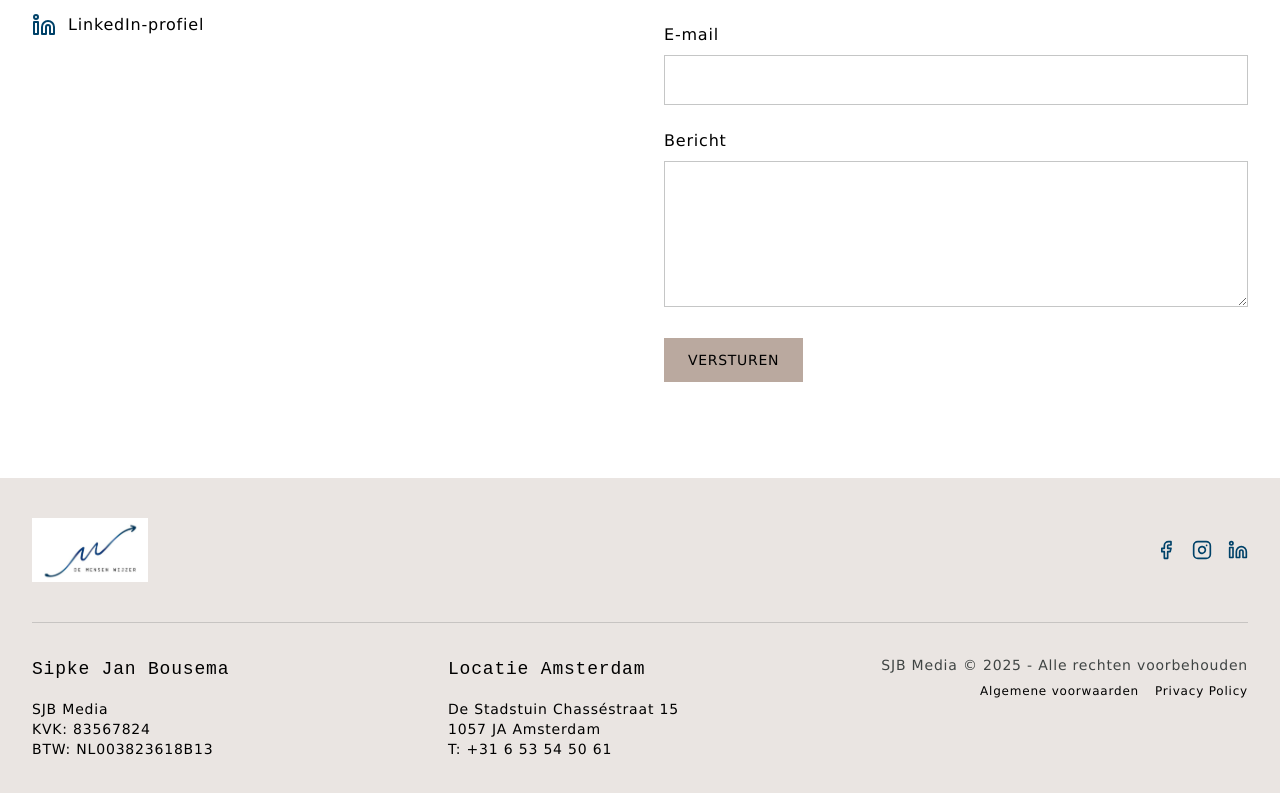
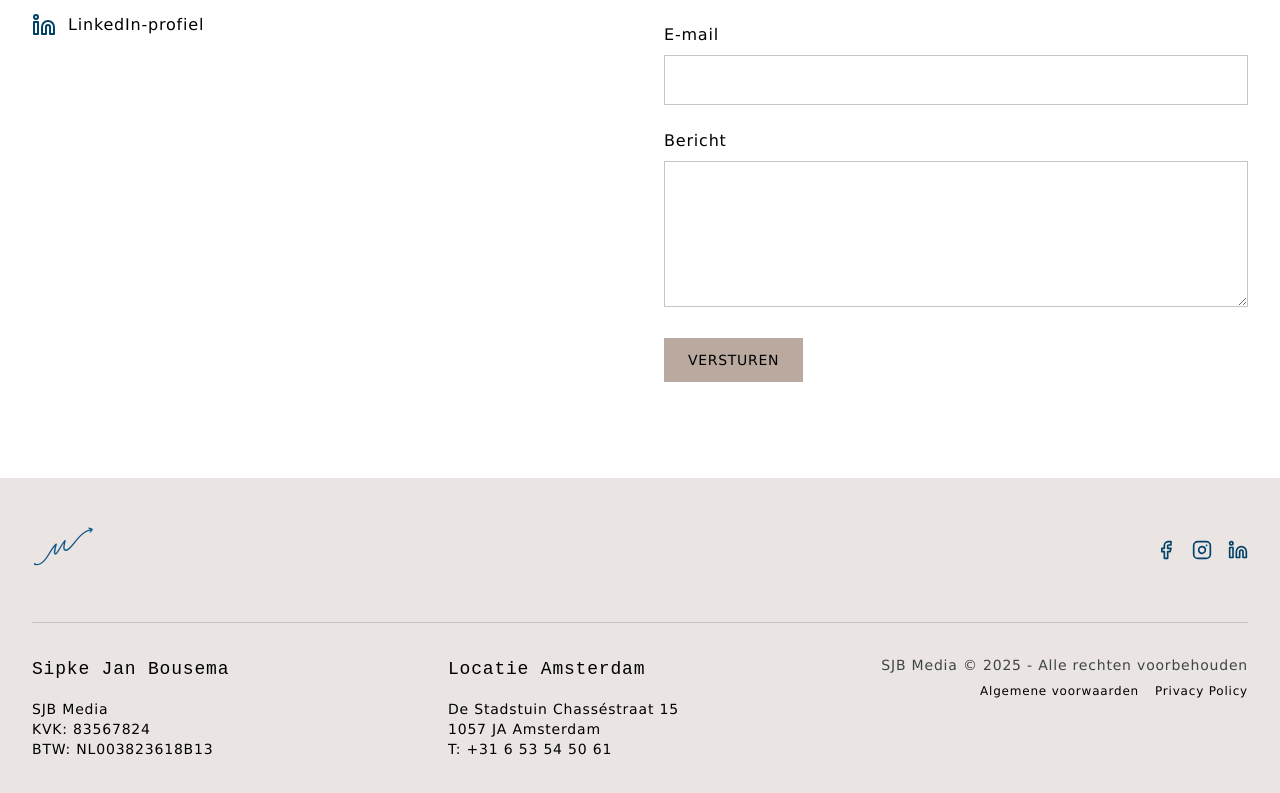
Before and after one commit to accounts-sbo/MensenWijzerProject, a React (Vite) app: page / in a window 1280 px wide. Shown: the part 4417-5210 px from the top of the page. Built offline with nearby package versions, Linux system fonts and the light colour scheme; a web font is replaced by a local one.

Commit message:
Update footer logo
Change the footer logo to the blue version.

```diff
--- a/src/components/Footer.tsx
+++ b/src/components/Footer.tsx
@@ -10,7 +10,7 @@ const Footer = () => {
       <div className="container">
         <div className="flex flex-col md:flex-row justify-between items-center mb-10">
           <img
-            src="/lovable-uploads/c74ae2d5-0e01-49cd-bd0a-92fa1ed57048.png"
+            src="/lovable-uploads/984b0d56-dca3-47dd-a9ce-443d09d3d896.png"
             alt="De Mensen Wijzer"
             className="h-16 mb-6 md:mb-0"
           />
```
